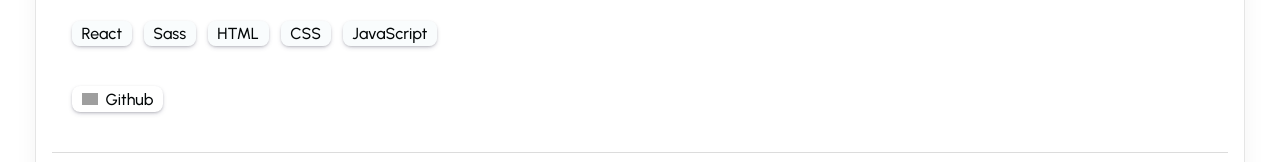
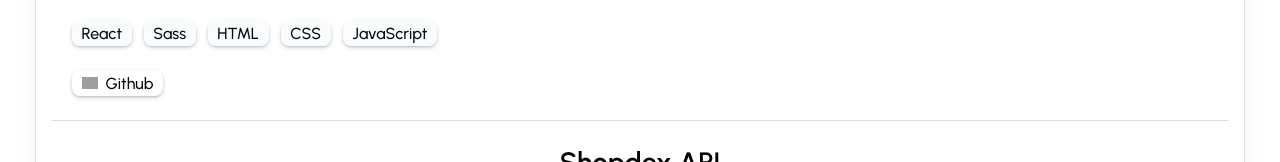
Before and after one commit to LeightonGuang/LeightonGuang, a React (Vite) app: page /projects in a window 1280 px wide. Shown: the part 586-748 px from the top of the page. Built offline with nearby package versions, Linux system fonts and the light colour scheme; grey boxes are pictures that could not be loaded.

Commit message:
feat: remove weird margin

```diff
--- a/src/components/ProjectCard/ProjectCard.scss
+++ b/src/components/ProjectCard/ProjectCard.scss
@@ -92,7 +92,6 @@
     padding: 0.2rem 0.6rem;
     border-radius: 0.5rem;
     color: $black;
-    margin: 1rem 0;
     width: fit-content;
     font-weight: 500;
     box-shadow: rgba(50, 50, 93, 0.25) 0px 2px 5px -1px,
```
